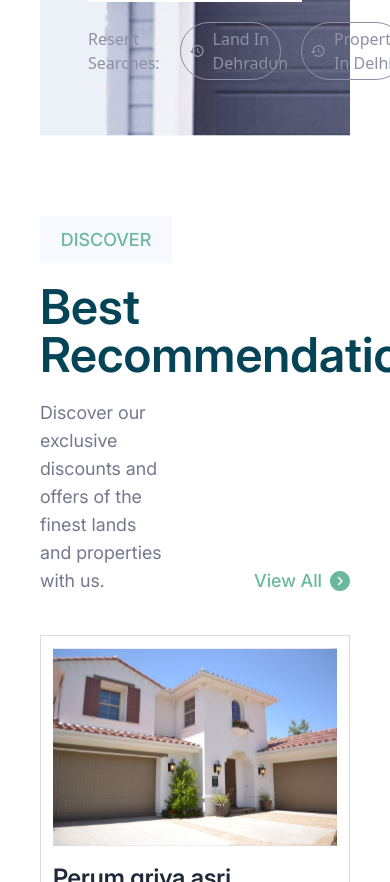
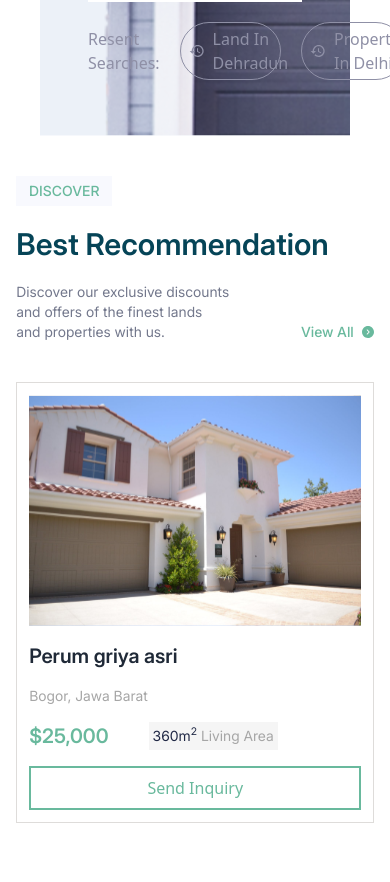
Before and after one commit to Mahesh-Banduni/Real-Estate, a React (Vite) app: page / in a window 390 px wide. Shown: the part 1422-2304 px from the top of the page. Built offline with nearby package versions, Linux system fonts and the light colour scheme.

Commit message:
responsiveness of recommendation property section is done

```diff
--- a/src/components/Heading.jsx
+++ b/src/components/Heading.jsx
@@ -4,7 +4,7 @@ const Heading = React.memo(({ text, className }) => {
   return (
     <>
       <h1
-        className={`text-5xl text-heading-color capitalize font-interSemiBold ${className}`}
+        className={`text-5xl text-heading-color capitalize font-interSemiBold ${className} max-sm:text-3xl`}
       >
         {text}
       </h1>
--- a/src/components/Paragraph.jsx
+++ b/src/components/Paragraph.jsx
@@ -3,7 +3,9 @@ import React from "react";
 const Paragraph = ({ text, className }) => {
   return (
     <React.Fragment>
-      <p className={`text-[#73788C] font-interRegular text-lg ${className}`}>
+      <p
+        className={`text-[#73788C] font-interRegular text-lg max-sm:text-sm ${className}`}
+      >
         {text}
       </p>
     </React.Fragment>
--- a/src/components/PrimaryCards.jsx
+++ b/src/components/PrimaryCards.jsx
@@ -8,13 +8,16 @@ const PrimaryCards = ({ pic, heading, para, price }) => {
       <div>
         <img src={pic} alt="" />
       </div>
-      <h1 className="font-interSemiBold text-2xl">{heading}</h1>
-      <p className="font-interRegular text-lg text-[#A6A6A6]"> {para} </p>
+      <h1 className="font-interSemiBold text-2xl max-sm:text-xl">{heading}</h1>
+      <p className="font-interRegular text-lg text-[#A6A6A6] max-sm:text-sm">
+        {" "}
+        {para}{" "}
+      </p>
       <div className="flex items-center gap-10">
-        <h2 className="text-primary-color font-interSemiBold text-2xl ">
+        <h2 className="text-primary-color font-interSemiBold text-2xl max-sm:text-xl">
           {price}
         </h2>
-        <p className="font-interRegular text-[#A6A6A6] bg-[#F5F5F5] p-1 capitalize ">
+        <p className="font-interRegular text-[#A6A6A6] bg-[#F5F5F5] p-1 capitalize max-sm:text-sm">
           <span className="font-interRegular text-[#1F2744] mr-1 ">
             360m<sup>2</sup>
           </span>
@@ -23,7 +26,7 @@ const PrimaryCards = ({ pic, heading, para, price }) => {
       </div>
       <Button
         text="send inquiry"
-        className="w-full grid place-content-center py-2 capitalize border-2 border-primary-color text-primary-color hover:text-white hover:bg-primary-color transition-all  bg-transparent "
+        className="w-full grid place-content-center py-2 capitalize border-2 border-primary-color text-primary-color hover:text-white hover:bg-primary-color transition-all  bg-transparent text-lg max-sm:text-base"
       />
     </div>
   );
--- a/src/components/SecondaryButton.jsx
+++ b/src/components/SecondaryButton.jsx
@@ -6,10 +6,10 @@ import { rightArrow } from "../utils/icons";
 const SecondaryButton = React.memo(({ text }) => {
   return (
     <React.Fragment>
-      <Link className="text-primary-color font-interMedium text-lg capitalize flex items-center gap-2">
+      <Link className="text-primary-color font-interMedium text-lg capitalize flex items-center gap-2 max-sm:text-sm">
         {text}
         <button>
-          <img src={rightArrow} alt="arrow" />
+          <img className="max-sm:h-3 max-sm:w-3" src={rightArrow} alt="arrow" />
         </button>
       </Link>
     </React.Fragment>
--- a/src/components/home/RecommendationSection.jsx
+++ b/src/components/home/RecommendationSection.jsx
@@ -16,10 +16,10 @@ import { recommend } from "../../utils/icons";
 
 const RecommendationSection = () => {
   return (
-    <div className="mx-10 my-10 pt-10  flex flex-col gap-5">
+    <div className="w-11/12 mx-auto my-10 pt-10 max-sm:pt-0  flex flex-col gap-5">
       <Button
         text="Discover"
-        className="uppercase font-interMedium bg-tertiary-color text-primary-color px-[1.3rem] py-[0.6rem] text-lg w-fit"
+        className="uppercase font-interMedium bg-tertiary-color text-primary-color px-[1.3rem] py-[0.6rem] text-lg w-fit max-sm:text-sm  max-sm:px-[0.8rem] max-sm:py-[0.3rem]"
       />
       <Heading text="Best Recommendation" />
       <div className="flex items-end justify-between">
@@ -27,7 +27,7 @@ const RecommendationSection = () => {
           text={
             "Discover our exclusive discounts and offers of the finest lands and properties with us."
           }
-          className={"w-2/5"}
+          className={"w-2/5 max-sm:w-3/5 text-balance"}
         />
         <SecondaryButton text={"view all"} />
       </div>
@@ -41,11 +41,11 @@ const RecommendationSection = () => {
             1000: {
               slidesPerView: 3.5,
             },
-            700: {
-              slidesPerView: 2.5,
+            720: {
+              slidesPerView: 2.2,
             },
-            400: {
-              slidesPerView: 1.2,
+            425: {
+              slidesPerView: 1.7,
             },
             280: {
               slidesPerView: 1,
```
